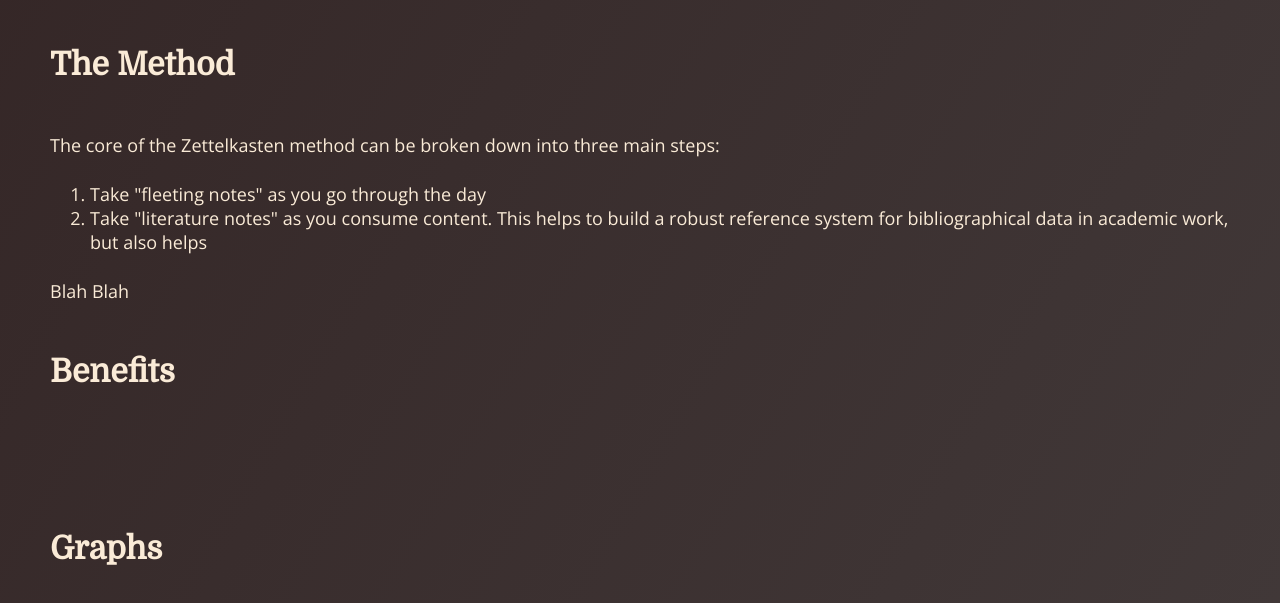
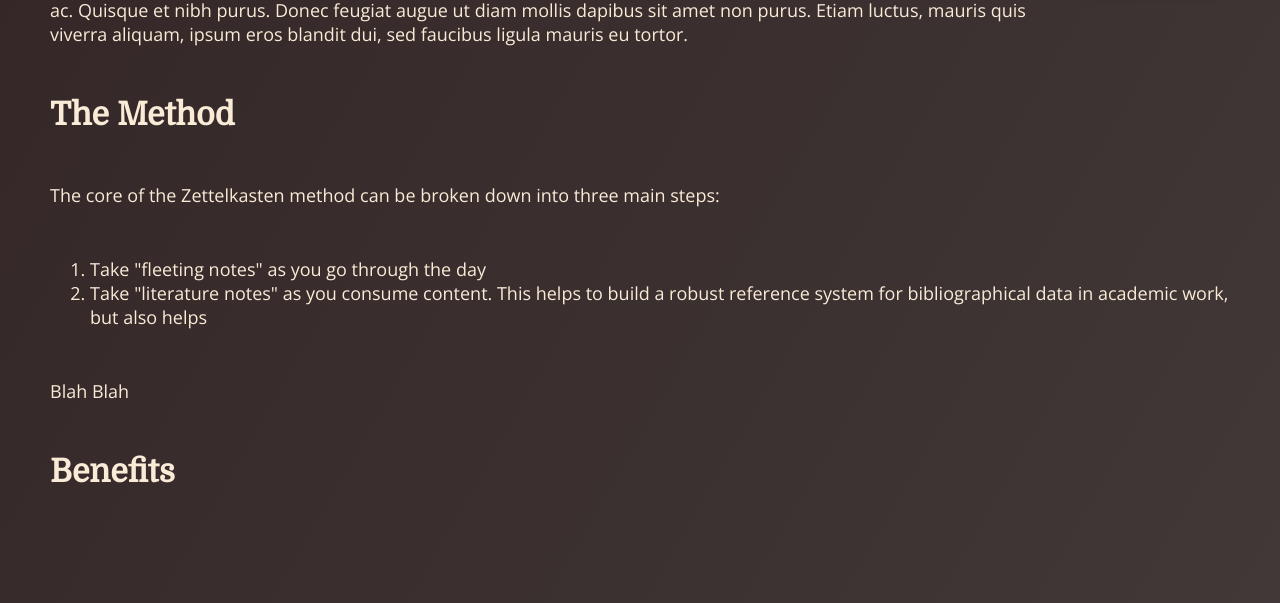
Before and after one commit to dylancobb/Hobby-Page, a plain HTML site: page index.html in a window 1280 px wide. Shown: the part 852-1455 px from the top of the page. Drawn offline with nearby package versions, Linux system fonts and the light colour scheme.

Commit message:
another spacing fix (lol)

```diff
--- a/styles.css
+++ b/styles.css
@@ -101,7 +101,7 @@ section p:last-of-type {
 }
 
 p {
-    margin: 0 50px;
+    margin: 50px;
     font-size: large;
 }
 
```
